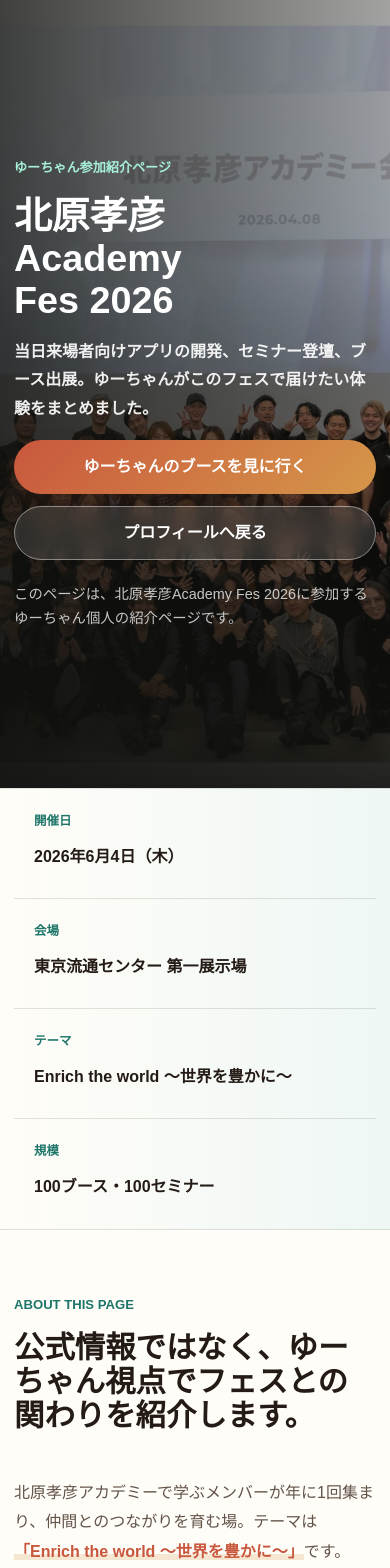
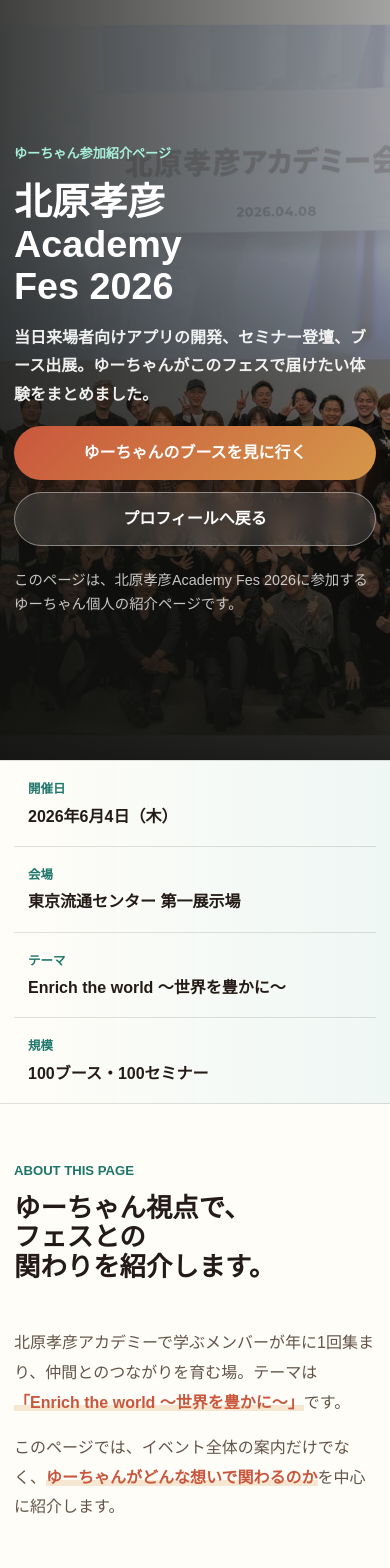
Before and after one commit to techguide-jp/corporate, a SvelteKit app in the folder techguide/: page /profile/academy-fes-2026 in a window 390 px wide. Shown: the top 1568 px of the page. Built offline with nearby package versions, Linux system fonts and the light colour scheme; no server answers.

Commit message:
fix: Academy Fes LPのレスポンシブ表示を調整

```diff
--- a/techguide/src/routes/profile/academy-fes-2026/+page.svelte
+++ b/techguide/src/routes/profile/academy-fes-2026/+page.svelte
@@ -263,7 +263,11 @@
     <div class="container intro-section__inner">
       <div class="section-copy">
         <p class="section-eyebrow">About this page</p>
-        <h2>公式情報ではなく、ゆーちゃん視点でフェスとの関わりを紹介します。</h2>
+        <h2>
+          <span class="heading-keep">ゆーちゃん視点で、</span>
+          <span class="heading-keep">フェスとの</span>
+          <span class="heading-keep">関わりを紹介します。</span>
+        </h2>
       </div>
       <div class="intro-section__text">
         <p>
@@ -346,7 +350,11 @@
     <div class="container">
       <div class="section-copy section-copy--center">
         <p class="section-eyebrow">Yuchan at Fes</p>
-        <h2>アプリ、ブース、セミナーの3つで関わります。</h2>
+        <h2>
+          <span class="heading-keep">アプリ、ブース、</span>
+          <span class="heading-keep">セミナーの3つで</span>
+          <span class="heading-keep">関わります。</span>
+        </h2>
       </div>
 
       <div class="involvement-grid">
@@ -365,7 +373,11 @@
     <div class="container diversity-section__inner">
       <div class="section-copy">
         <p class="section-eyebrow">100 Booths / 100 Seminars</p>
-        <h2>多種多様な事業者が集まるから、思いがけない出会いがある。</h2>
+        <h2>
+          <span class="heading-keep">多種多様な事業者が</span>
+          <span class="heading-keep">集まるから、</span>
+          <span class="heading-keep">思いがけない出会いがある。</span>
+        </h2>
         <p>
           当日は<strong class="text-emphasis">100ブース・100セミナー</strong
           >が実施されます。業種も、店舗ビジネス、教育、IT、医療福祉、クリエイティブ、コンサルティングまで幅広く、<strong
@@ -398,7 +410,11 @@
 
       <div class="section-copy">
         <p class="section-eyebrow">App development</p>
-        <h2>会場での迷いを減らし、出会いを増やすアプリを作っています。</h2>
+        <h2>
+          <span class="heading-keep">会場での迷いを減らし、</span>
+          <span class="heading-keep">出会いを増やすアプリを</span>
+          <span class="heading-keep">作っています。</span>
+        </h2>
         <p>
           100ブース・100セミナーが並ぶ1日を、ただ情報量の多いイベントで終わらせない。来場者が<strong
             class="text-emphasis">「気になる」と感じた瞬間</strong
@@ -478,7 +494,10 @@
     <div class="container seminar-section__inner">
       <div class="section-copy">
         <p class="section-eyebrow">Seminar</p>
-        <h2>持ち帰ってすぐ試せるテーマを検討中です。</h2>
+        <h2>
+          <span class="heading-keep">持ち帰ってすぐ試せる</span>
+          <span class="heading-keep">テーマを検討中です。</span>
+        </h2>
         <p>
           正式テーマは調整中です。AI、目標達成、自動化を軸に、聞いて終わりではなく、<strong
             class="text-emphasis">自分の仕事や行動に落とし込める内容</strong
@@ -590,6 +609,7 @@
 
     color: var(--fes-ink);
     background: #fffdf8;
+    overflow-x: clip;
   }
 
   .academy-fes-page :global(.container) {
@@ -601,7 +621,7 @@
     isolation: isolate;
     display: grid;
     align-items: center;
-    min-height: max(520px, calc(100svh - 72px));
+    min-height: clamp(560px, calc(100svh - 72px), 820px);
     overflow: hidden;
     background: #1f261e;
   }
@@ -635,6 +655,7 @@
   .academy-hero__content {
     display: grid;
     gap: 20px;
+    min-width: 0;
     max-width: 680px;
     padding-block: 64px;
     color: white;
@@ -662,6 +683,7 @@
     font-weight: 900;
     letter-spacing: 0;
     line-height: 1.12;
+    text-wrap: balance;
   }
 
   .academy-hero h1 {
@@ -676,6 +698,7 @@
     font-weight: 700;
     line-height: 1.8;
     color: rgba(255, 255, 255, 0.92);
+    overflow-wrap: anywhere;
   }
 
   .academy-hero__actions {
@@ -689,12 +712,14 @@
     display: inline-flex;
     align-items: center;
     justify-content: center;
+    max-width: 100%;
     min-height: 54px;
     padding: 0 22px;
     border-radius: 999px;
     font-weight: 900;
     line-height: 1.3;
     text-align: center;
+    overflow-wrap: anywhere;
     transition:
       transform 0.2s ease,
       box-shadow 0.2s ease,
@@ -724,6 +749,7 @@
     color: rgba(255, 255, 255, 0.76);
     font-size: 0.9rem;
     line-height: 1.7;
+    overflow-wrap: anywhere;
   }
 
   .event-strip {
@@ -739,6 +765,7 @@
   .event-strip__item {
     display: grid;
     gap: 5px;
+    min-width: 0;
     min-height: 110px;
     padding: 22px 20px;
     border-right: 1px solid var(--fes-line);
@@ -759,27 +786,29 @@
     color: var(--fes-ink);
     font-size: 1rem;
     line-height: 1.45;
+    overflow-wrap: anywhere;
   }
 
   .section {
-    padding-block: 88px;
+    padding-block: clamp(72px, 7vw, 96px);
   }
 
   .section-copy {
     display: grid;
     gap: 14px;
+    min-width: 0;
   }
 
   .section-copy--center {
-    max-width: 740px;
+    max-width: 820px;
     margin-inline: auto;
     text-align: center;
   }
 
   .section-copy h2,
   .final-cta h2 {
-    max-width: 18ch;
-    font-size: 2.4rem;
+    max-width: 21ch;
+    font-size: clamp(2rem, 3vw, 2.4rem);
   }
 
   .section-copy--center h2 {
@@ -788,6 +817,7 @@
 
   .heading-keep {
     display: inline-block;
+    white-space: nowrap;
   }
 
   .section-copy p:not(.section-eyebrow),
@@ -798,6 +828,7 @@
     margin: 0;
     color: var(--fes-muted);
     line-height: 1.85;
+    overflow-wrap: anywhere;
   }
 
   .text-emphasis {
@@ -835,6 +866,7 @@
   .kitahara-photo {
     overflow: hidden;
     display: grid;
+    min-width: 0;
     margin: 0;
     border: 1px solid var(--fes-line);
     border-radius: 8px;
@@ -983,6 +1015,7 @@
   .involvement-card {
     display: grid;
     gap: 14px;
+    min-width: 0;
     min-height: 100%;
     padding: 24px;
   }
@@ -1003,11 +1036,13 @@
     font-size: 1.28rem;
     line-height: 1.35;
     letter-spacing: 0;
+    overflow-wrap: anywhere;
   }
 
   .app-section__media,
   .gallery-item {
     overflow: hidden;
+    min-width: 0;
     border-radius: 8px;
     background: rgba(238, 247, 244, 0.94);
   }
@@ -1054,6 +1089,7 @@
     font-weight: 800;
     line-height: 1.35;
     background: rgba(255, 255, 255, 0.74);
+    overflow-wrap: anywhere;
   }
 
   .text-link {
@@ -1081,6 +1117,7 @@
   .robot-card {
     overflow: hidden;
     display: grid;
+    min-width: 0;
     margin: 0;
     border: 1px solid var(--fes-line);
     border-radius: 8px;
@@ -1112,6 +1149,7 @@
   .booth-item {
     display: grid;
     gap: 8px;
+    min-width: 0;
     padding: 20px;
   }
 
@@ -1141,6 +1179,7 @@
     display: grid;
     grid-template-columns: repeat(2, minmax(0, 1fr));
     gap: 24px;
+    min-width: 0;
     padding: 24px;
   }
 
@@ -1182,6 +1221,7 @@
     display: grid;
     grid-template-rows: auto 1fr;
     align-content: start;
+    min-width: 0;
     margin: 0;
     border: 1px solid var(--fes-line);
     background: white;
@@ -1215,6 +1255,7 @@
     padding: 16px 18px;
     color: var(--fes-ink);
     font-weight: 900;
+    overflow-wrap: anywhere;
     transition:
       transform 0.2s ease,
       border-color 0.2s ease,
@@ -1264,7 +1305,13 @@
     justify-self: center;
   }
 
-  @media (max-width: 980px) {
+  @media (max-width: 1100px) {
+    .gallery-grid {
+      grid-template-columns: repeat(2, minmax(0, 1fr));
+    }
+  }
+
+  @media (max-width: 820px) {
     .academy-hero__shade {
       background:
         linear-gradient(90deg, rgba(17, 18, 15, 0.82), rgba(17, 18, 15, 0.42)),
@@ -1297,10 +1344,6 @@
       border-bottom: 0;
     }
 
-    .seminar-panel {
-      grid-template-columns: 1fr;
-    }
-
     .kitahara-achievement-grid {
       grid-template-columns: 1fr;
     }
@@ -1312,7 +1355,7 @@
     }
 
     .academy-hero {
-      min-height: max(560px, calc(100svh - 56px));
+      min-height: clamp(620px, calc(100svh - 56px), 760px);
     }
 
     .academy-hero__image {
@@ -1345,13 +1388,22 @@
     }
 
     .section {
-      padding-block: 64px;
+      padding-block: 56px;
     }
 
     .section-copy h2,
     .final-cta h2 {
       max-width: none;
-      font-size: 1.9rem;
+      font-size: clamp(1.65rem, 6.4vw, 1.95rem);
+    }
+
+    .section-copy {
+      gap: 12px;
+    }
+
+    .event-strip__item {
+      min-height: auto;
+      padding: 18px 14px;
     }
 
     .booth-section {
@@ -1364,8 +1416,14 @@
     }
 
     .involvement-card,
-    .seminar-panel {
+    .booth-item,
+    .seminar-panel,
+    .diversity-panel {
       padding: 18px;
+    }
+
+    .gallery-item figcaption {
+      padding: 12px 14px;
     }
 
     .final-cta {
```
